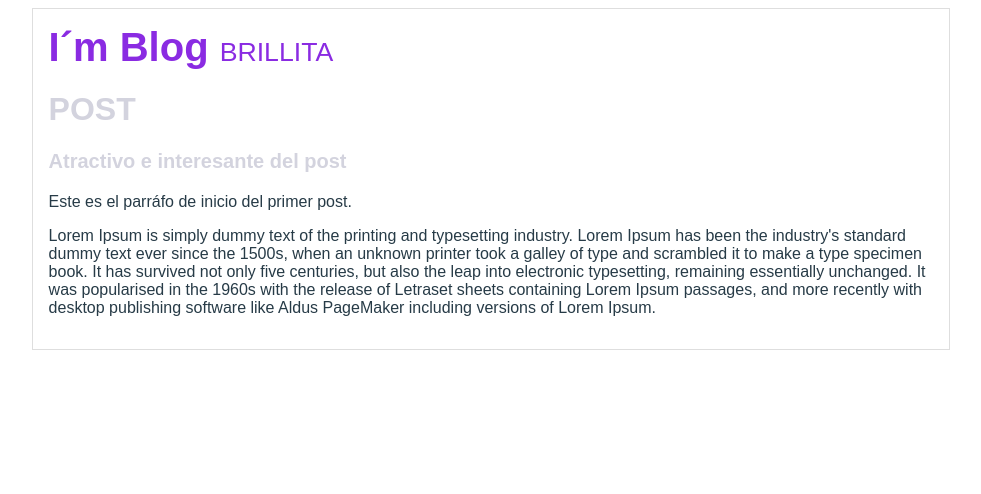
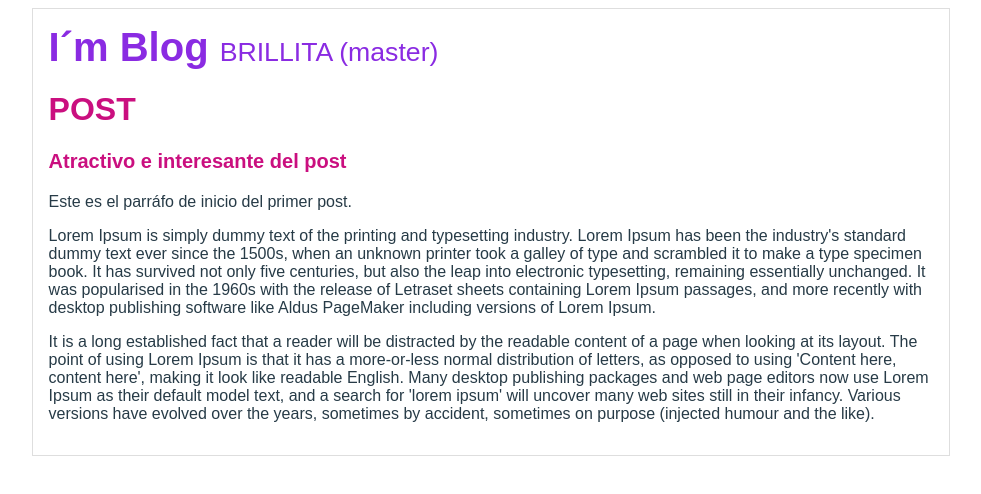
Before and after one commit to MiriHdez/blogMe, a plain HTML site: page blogpost.html in a window 1280 px wide. Shown: the whole page, without its empty margins (149-1130 px from the left). Drawn offline with Linux system fonts and the light colour scheme.

Commit message:
cambios en cabecera y color, agrege info.

```diff
--- a/blogpost.html
+++ b/blogpost.html
@@ -6,13 +6,14 @@
   <body>
     <div id="container">
       <div id="cabecera">
-        I´m Blog <span id="spTitle">BRILLITA</span>
+        I´m Blog <span id="spTitle">BRILLITA (master)</span>
       </div>
       <h1>POST</h1>
       <div id="post">
         <h3>Atractivo e interesante del post</h3>
         <p>Este es el parráfo de inicio del primer post.</p>
         <p>Lorem Ipsum is simply dummy text of the printing and typesetting industry. Lorem Ipsum has been the industry's standard dummy text ever since the 1500s, when an unknown printer took a galley of type and scrambled it to make a type specimen book. It has survived not only five centuries, but also the leap into electronic typesetting, remaining essentially unchanged. It was popularised in the 1960s with the release of Letraset sheets containing Lorem Ipsum passages, and more recently with desktop publishing software like Aldus PageMaker including versions of Lorem Ipsum.</p>
+        <p>It is a long established fact that a reader will be distracted by the readable content of a page when looking at its layout. The point of using Lorem Ipsum is that it has a more-or-less normal distribution of letters, as opposed to using 'Content here, content here', making it look like readable English. Many desktop publishing packages and web page editors now use Lorem Ipsum as their default model text, and a search for 'lorem ipsum' will uncover many web sites still in their infancy. Various versions have evolved over the years, sometimes by accident, sometimes on purpose (injected humour and the like).</p>
       </div>
     </div>
   </body>
--- a/javascript/src/css/style_p.css
+++ b/javascript/src/css/style_p.css
@@ -1,5 +1,5 @@
 body{
-  color:#D3D3DE;
+  color:#ca0f7f;
   text-align: center;
   font-family: Arial, Helvetica, sans-serif;
 }
```
